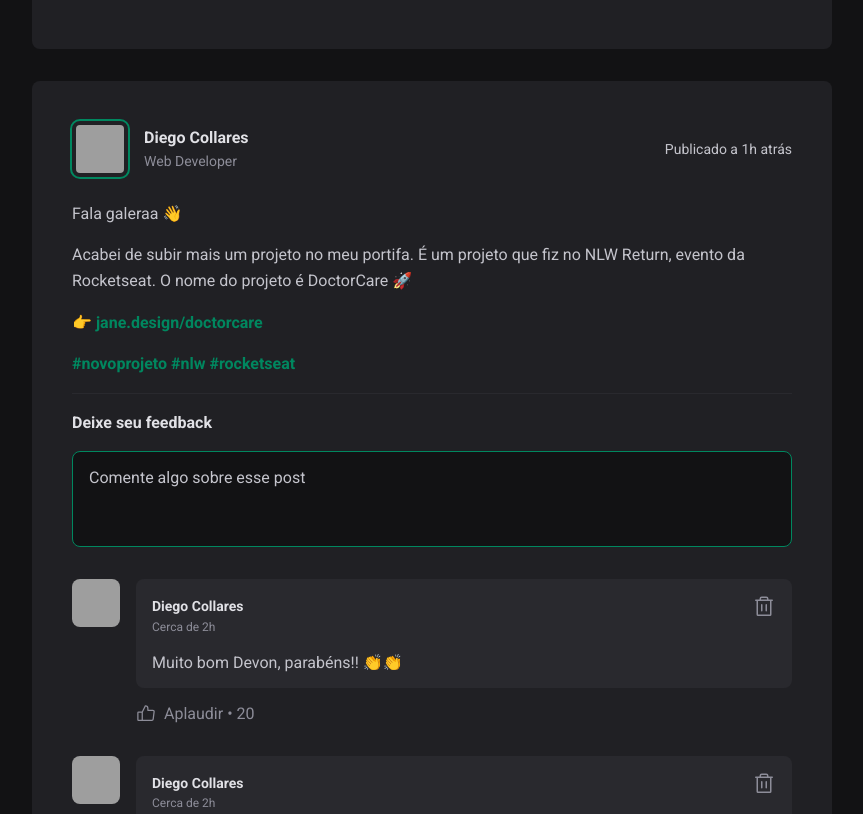
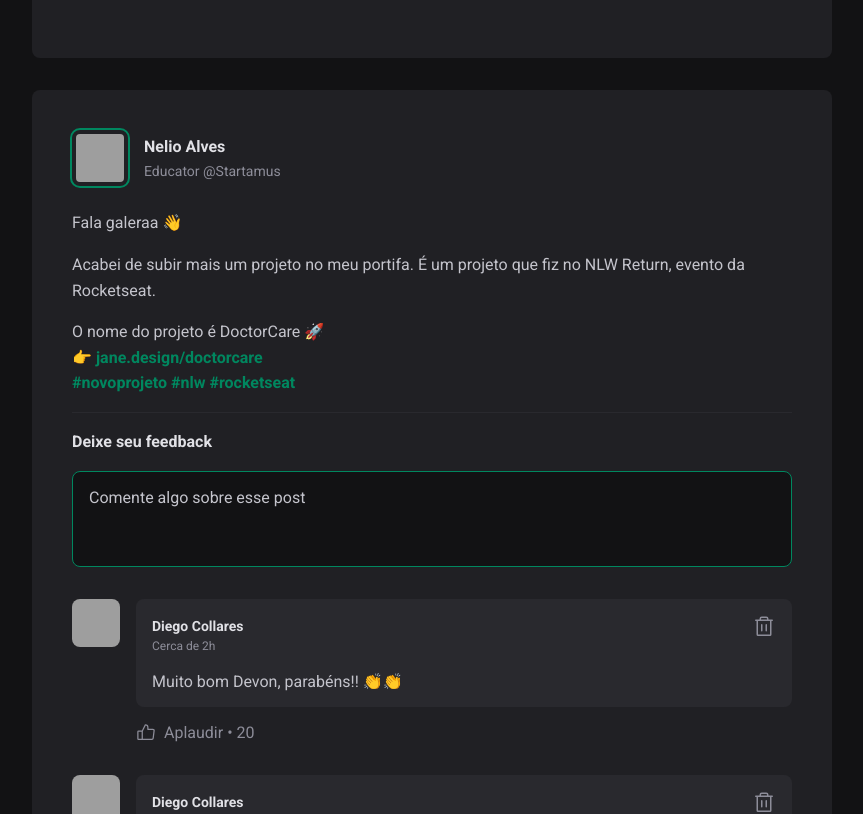
Before and after one commit to Senhordim/ignite-react, a React (Vite) app: page / in a window 1280 px wide. Shown: the part 1300-2114 px from the top of the page, without its empty margins (352-1215 px from the left). Built offline with nearby package versions, Linux system fonts and the light colour scheme; grey boxes are pictures that could not be loaded.

Commit message:
Interaction data and components

```diff
--- a/package.json
+++ b/package.json
@@ -11,6 +11,7 @@
   },
   "dependencies": {
     "@phosphor-icons/react": "^2.1.7",
+    "date-fns": "^4.1.0",
     "react": "^18.3.1",
     "react-dom": "^18.3.1"
   },
--- a/src/App.jsx
+++ b/src/App.jsx
@@ -4,6 +4,73 @@ import styles from './App.module.css'
 import Header from './components/header'
 import { Sidebar } from './components/Sidebar'
 import { Post } from './components/Post'
+
+const posts = [
+    {
+        id: 1,
+        author: {
+          name: 'Diego Collares',
+          avatarUrl: 'https://avatars.githubusercontent.com/u/212854?v=4',
+          role: 'CTO @Startamus'
+        },
+        content: [
+          {
+            type: 'paragraph',
+            content: 'Fala galeraa 👋'
+          },
+          {
+            type: 'paragraph',
+            content: 'Acabei de subir mais um projeto no meu portifa. É um projeto que fiz no NLW Return, evento da Rocketseat.'
+          },
+          {
+            type: 'paragraph',
+            content: 'O nome do projeto é DoctorCare 🚀',
+          },
+          {
+            type: 'link',
+            content: '👉 jane.design/doctorcare',
+          },
+
+          {
+            type: 'hashtags',
+            content: ['#novoprojeto', '#nlw', '#rocketseat'],
+          },
+        ],
+        publishedAt: new Date('2024-19-10 08:14:30'),
+    },
+    {
+      id: 2,
+      author: {
+        name: 'Nelio Alves',
+        avatarUrl: 'https://avatars.githubusercontent.com/u/212854?v=4',
+        role: 'Educator @Startamus'
+      },
+      content: [
+        {
+          type: 'paragraph',
+          content: 'Fala galeraa 👋'
+        },
+        {
+          type: 'paragraph',
+          content: 'Acabei de subir mais um projeto no meu portifa. É um projeto que fiz no NLW Return, evento da Rocketseat.'
+        },
+        {
+          type: 'paragraph',
+          content: 'O nome do projeto é DoctorCare 🚀',
+        },
+        {
+          type: 'link',
+          content: '👉 jane.design/doctorcare',
+        },
+        {
+          type: 'hashtags',
+          content: ['#novoprojeto', '#nlw', '#rocketseat'],
+        },
+      ],
+      publishedAt: new Date('2024-18-10 20:00:00'),
+  },
+
+  ]
 
 export function App() {
   return (
@@ -12,9 +79,14 @@ export function App() {
         <div className={styles.wrapper}>
          <Sidebar />
          <main>
-            <Post />
-            <Post />
-            <Post />
+            {posts.map(post => (
+              <Post
+                key={post.id}
+                author={post.author}
+                content={post.content}
+                publishedAt={post.publishedAt}
+              />
+            ))}
          </main>
         </div>
     </>
--- a/src/components/Post/index.jsx
+++ b/src/components/Post/index.jsx
@@ -1,41 +1,67 @@
+import { format, formatDistanceToNow } from 'date-fns'
+import { ptBR } from 'date-fns/locale'
+
 import Avatar from '../Avatar'
 import Comment from '../Comment'
 import styles from './Post.module.css'
 
-export function Post() {
+export function Post({ author, content, published }) {
+  // const publishedDateFormated = format(
+  //   published, "d 'de' LLLL 'as' HH:mm'h'", {
+  //     locale: ptBR
+  // });
+
+  // const publishedDateRelativeToNow = formatDistanceToNow(published, {
+  //   locale: ptBR,
+  //   addSuffix: true
+  // })
+
   return (
     <article className={styles.post}>
         <header>
           <div className={styles.author}>
               <Avatar
-                    src='https://avatars.githubusercontent.com/u/212854?v=4'
+                  src={author.avatarUrl}
               />
               <div className={styles.authorInfo}>
-                    <strong>Diego Collares</strong>
-                    <span>Web Developer</span>
+                  <strong>{author.name}</strong>
+                  <span>{author.role}</span>
               </div>
           </div>
           <time
-                title='19 de Outubro de 2024 as 08:14'
-                dateTime="2024-19-10 08:14:30"
+            title={'publishedDateFormated'}
+            dateTime={'publishedDateRelativeToNow'}
           >
-                Publicado a 1h atrás
+            {/* {publishedDateRelativeToNow} */}
           </time>
       </header>
 
         <div className={styles.content}>
-            <p>Fala galeraa 👋</p>
+            {
+              content.map((item, index) => {
+                if (item.type === 'paragraph') {
+                  return <p key={index}>{item.content}</p>
+                }
 
-            <p>Acabei de subir mais um projeto no meu portifa. É um projeto que fiz no NLW Return, evento da Rocketseat.
-                O nome do projeto é DoctorCare 🚀</p>
+                if (item.type === 'link') {
+                  return (
+                    <>
+                      <a href={item.content} key={index}>{item.content}</a><br />
+                    </>
+                  )
+                }
 
-            <p>👉 {''}<a href="#">jane.design/doctorcare</a></p>
+                if (item.type === 'hashtags') {
+                  return item.content.map((hashtag, index) => (
+                   <>
+                     <a href="#" key={index}>{hashtag}</a>{' '}
+                   </>
+                  ))
+                }
 
-            <p>
-                <a href="#">#novoprojeto</a>{' '}
-                <a href="#">#nlw</a>{' '}
-                <a href="#">#rocketseat</a>
-            </p>
+                return null
+              })
+            }
         </div>
 
 
```
Also changed, not shown: 2 other files (tests, documents, lock files or other folders). Lines whose indentation alone changed are shown as unchanged.
